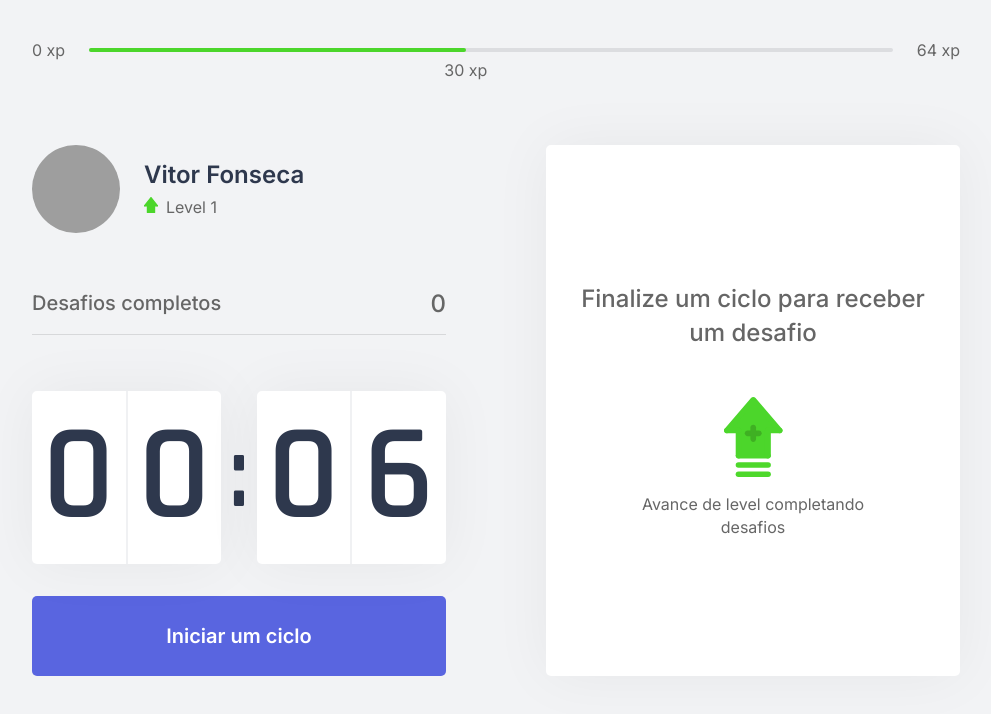
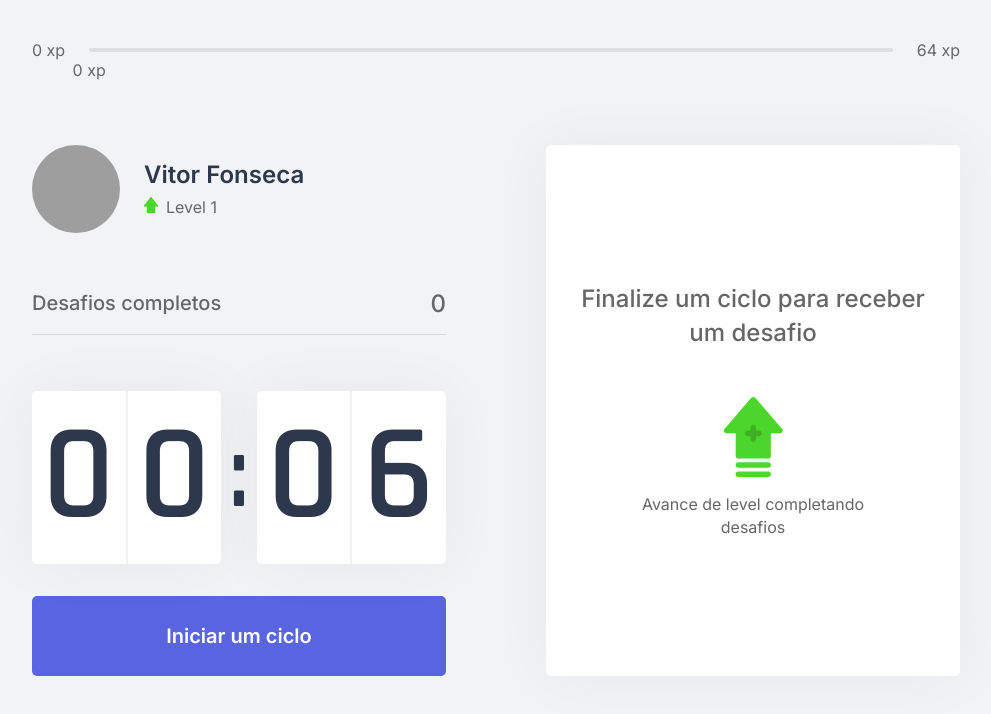
Before and after one commit to rvitor5197/NLW-4-Moveit-NextJs, a Next.js app: page / in a window 1280 px wide. Shown: the top 714 px of the page, without its empty margins (144-1135 px from the left). Built offline with nearby package versions, Linux system fonts and the light colour scheme; grey boxes are pictures that could not be loaded.

Commit message:
storage via cookies

```diff
--- a/package.json
+++ b/package.json
@@ -8,11 +8,13 @@
     "start": "next start"
   },
   "dependencies": {
+    "js-cookie": "^2.2.1",
     "next": "10.0.7",
     "react": "17.0.1",
     "react-dom": "17.0.1"
   },
   "devDependencies": {
+    "@types/js-cookie": "^2.2.6",
     "@types/node": "^14.14.31",
     "@types/react": "^17.0.2",
     "@types/react-dom": "^17.0.1",
--- a/src/contexts/ChallengesContext.tsx
+++ b/src/contexts/ChallengesContext.tsx
@@ -1,4 +1,5 @@
 import { createContext, useState, ReactNode, useEffect } from 'react';
+import Cookies from 'js-cookie';
 import challenges from '../../challenges.json';
 
 interface Challenge {
@@ -21,15 +22,22 @@
 
 interface ChallengesProviderProps {
     children: ReactNode;
+    level: number;
+    currentExperience: number;
+    challengesCompleted: number;
 }
+
 
 export const ChallengesContext = createContext({} as ChallengesContextData);
 
-export function ChallengesProvider({ children }: ChallengesProviderProps) {
+export function ChallengesProvider({
+    children,
+    ...rest
+}: ChallengesProviderProps) {
 
-    const [level, setLevel] = useState(1);
-    const [currentExperience, setCurrentExperience] = useState(30);
-    const [challengesCompleted, setChallengesCompleted] = useState(0);
+    const [level, setLevel] = useState(rest.level ?? 1);
+    const [currentExperience, setCurrentExperience] = useState(rest.currentExperience ?? 0);
+    const [challengesCompleted, setChallengesCompleted] = useState(rest.challengesCompleted ?? 0);
 
     const [activeChallenge, setActiveChallenge] = useState(null);
 
@@ -37,7 +45,13 @@
 
     useEffect(() => {
         Notification.requestPermission();
-    }, [])
+    }, []);
+
+    useEffect(() => {
+        Cookies.set('level', String(level));
+        Cookies.set('currentExperience', String(currentExperience));
+        Cookies.set('challengesCompleted', String(challengesCompleted));
+    }, [level, currentExperience, challengesCompleted]);
 
     function levelUp() {
         setLevel(level + 1);
--- a/src/pages/_app.tsx
+++ b/src/pages/_app.tsx
@@ -6,11 +6,7 @@
 
 function MyApp({ Component, pageProps }) {
   return (
-    <ChallengesProvider>
-
-      <Component {...pageProps} />
-
-    </ChallengesProvider>
+    <Component {...pageProps} />
   )
 }
 
--- a/src/pages/index.tsx
+++ b/src/pages/index.tsx
@@ -1,6 +1,8 @@
 import { ExperienceBar } from "../components/ExperienceBar";
 import React from "react";
 import { Profile } from "../components/Profile";
+
+import { GetServerSideProps } from 'next';
 
 import styles from '../styles/pages/Home.module.css';
 import { CompletedChallenges } from "../components/CompletedChallenges";
@@ -9,9 +11,21 @@
 import Head from 'next/head';
 import { ChallengeBox } from "../components/ChallengeBox";
 import { CountdownProvider } from "../contexts/CountdownContext";
+import { ChallengesProvider } from "../contexts/ChallengesContext";
 
-export default function Home() {
+interface HomeProps {
+  level: number;
+  currentExperience: number;
+  challengesCompleted: number;
+}
+
+export default function Home(props: HomeProps) {
   return (
+    <ChallengesProvider
+      level={props.level}
+      currentExperience={props.currentExperience}
+      challengesCompleted={props.challengesCompleted}
+    >
       <div className={styles.container}>
 
         <Head>
@@ -37,5 +51,19 @@
         </CountdownProvider>
 
       </div>
+    </ChallengesProvider>
   )
 }
+
+export const getServerSideProps: GetServerSideProps = async (ctx) => {
+
+  const { level, currentExperience, challengesCompleted } = ctx.req.cookies;
+
+  return {
+    props: {
+      level: Number(level),
+      currentExperience: Number(currentExperience),
+      challengesCompleted: Number(challengesCompleted),
+    }
+  }
+}
```
Also changed, not shown: 1 other file (tests, documents, lock files or other folders). Lines whose indentation alone changed are shown as unchanged.
